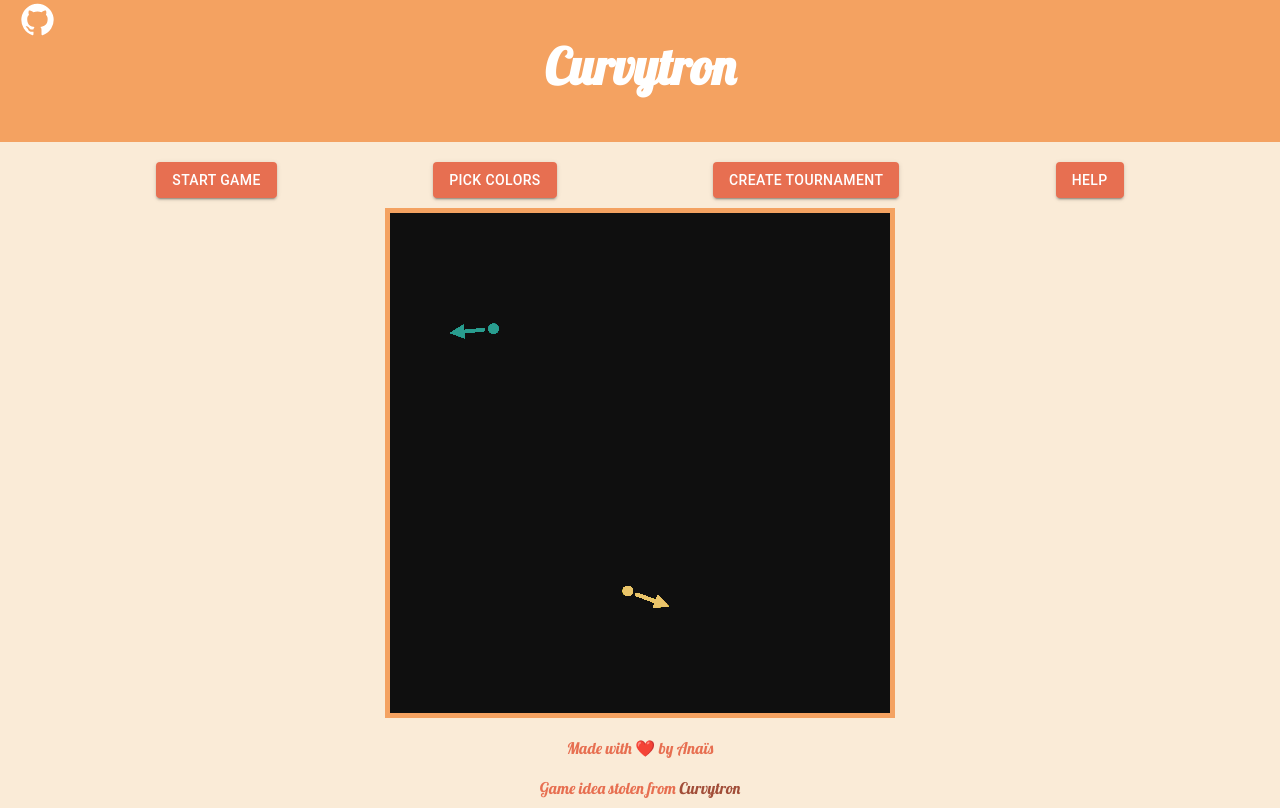
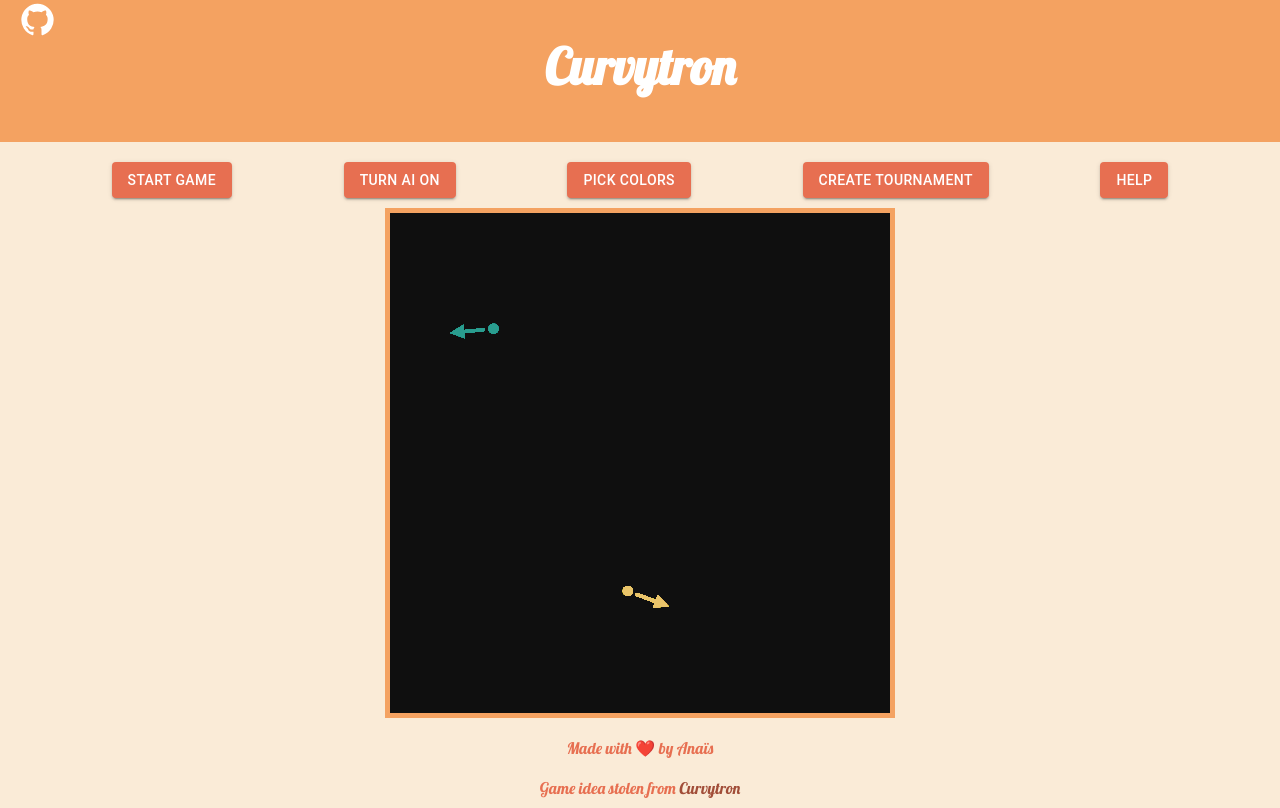
Before and after one commit to octopunkk/curvytron, a React (Vite) app: page / in a window 1280 px wide. Built offline with nearby package versions, Linux system fonts and the light colour scheme.

Commit message:
add AI (elle est un peu concon)

```diff
--- /dev/null
+++ b/src/AI.jsx
@@ -0,0 +1,56 @@
+import React from "react";
+
+export let AI = (props) => {
+  let state = props.state;
+  let self = state.players[1];
+  let opponent = state.players[0];
+
+  let stopTurning = (ms) => {
+    setTimeout(() => {
+      self.movingLeft = false;
+      self.movingRight = false;
+    }, ms);
+  };
+
+  let randomAction = () => {
+    let time = Math.random();
+    let direction = Math.floor(Math.random() * 2);
+    if (direction == 0) {
+      self.movingLeft = true;
+      stopTurning(time * 2000);
+    }
+    if (direction == 1) {
+      self.movingRight = true;
+      stopTurning(time * 2000);
+    }
+  };
+
+  let wallDistance = () => {
+    let topWallDist = self.y;
+    let bottomWallDist = 500 - self.y;
+    let rightWallDist = 500 - self.x;
+    let leftWallDist = self.x;
+    return Math.min(topWallDist, bottomWallDist, rightWallDist, leftWallDist);
+  };
+
+  let avoidWall = () => {
+    let wDist = wallDistance();
+    if (wDist < 90) {
+      console.log("ATTENTION");
+      self.movingLeft = true;
+      stopTurning(100);
+      if (wallDistance() < wDist) {
+        self.movingRight = true;
+        stopTurning(700);
+      }
+      if (wallDistance() > wDist) {
+        self.movingLeft = true;
+        stopTurning(700);
+      }
+    } else {
+      randomAction();
+    }
+  };
+
+  setInterval(avoidWall, 700);
+};
--- a/src/App.jsx
+++ b/src/App.jsx
@@ -6,6 +6,7 @@
 import "./App.css";
 import { Countdown } from "./Countdown";
 import { TournamentBar } from "./TournamentBar";
+import { AI } from "./AI";
 
 function App() {
   const [gameOver, setGameOver] = useState(false);
@@ -14,6 +15,7 @@
   const [rmArrow, setRmArrow] = useState(false);
   const [cleanBoard, setCleanBoard] = useState(false);
   const [countdown, setCountdown] = useState(null);
+  const [AImode, setAImode] = useState(false);
 
   const colors = {
     green1: "#2a9d8f",
@@ -71,7 +73,9 @@
   //   tournament.isOn = false;
   //   tournament.winner = "";
   // };
-
+  let toggleAI = () => {
+    setAImode((prev) => !prev);
+  };
   let drawArrow = (ctx, player, color) => {
     let fromx = player.x + 10 * Math.cos(player.a);
     let tox = player.x + 40 * Math.cos(player.a);
@@ -331,6 +335,7 @@
   let handleClickCurvython = () => {
     window.open("http://www.curvytron.com/#/");
   };
+
   return (
     <div className="App">
       <Header
@@ -340,8 +345,11 @@
         state={state}
         tournament={tournament}
         setTournament={setTournament}
+        toggleAI={toggleAI}
+        AImode={AImode}
       />
       <TournamentBar tournament={tournament} state={state} />
+      {AImode && state.runtime > 30 && <AI state={state} />}
       <Countdown num={countdown} />
       <Canvas draw={draw} />
 
--- a/src/Header.jsx
+++ b/src/Header.jsx
@@ -73,6 +73,16 @@
           }}
         >
           Start Game
+        </Button>
+        <Button
+          variant="contained"
+          onClick={props.toggleAI}
+          sx={{
+            backgroundColor: props.colors.red1,
+            ":hover": { backgroundColor: props.colors.darkred1 },
+          }}
+        >
+          {props.AImode ? "turn AI off" : "turn AI on"}
         </Button>
         <Button
           variant="contained"
```
